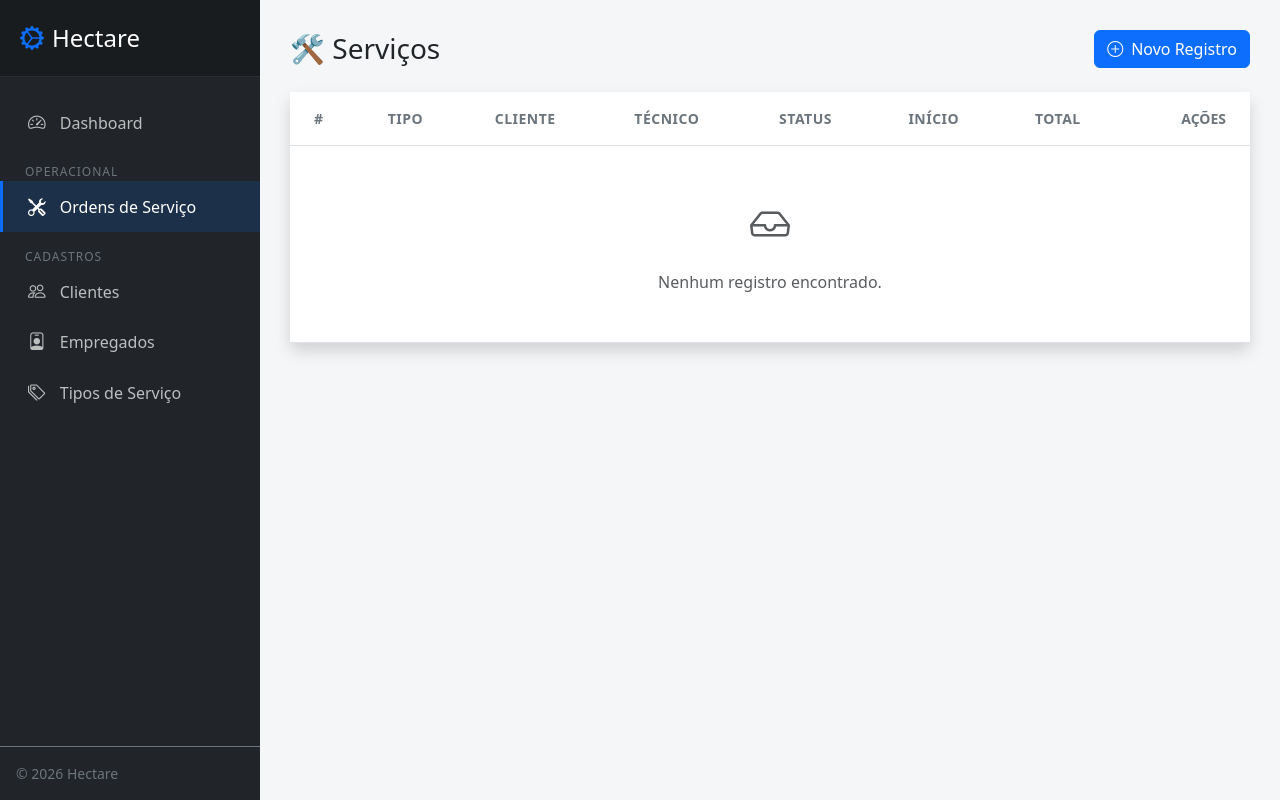
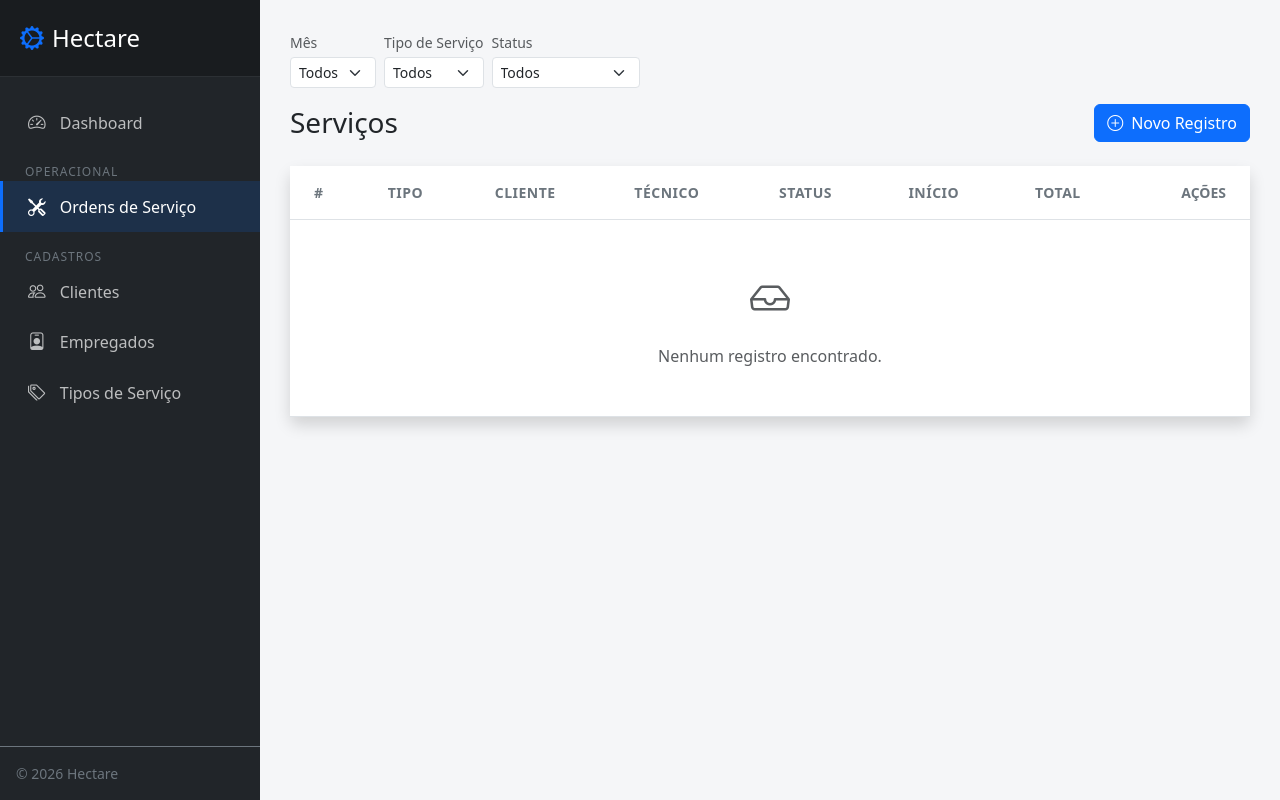
Before and after one commit to Vaz15k/projeto_hectare, a Django app: page /servicos/ in a window 1280 px wide. Run offline with Django 5.2, Linux system fonts and the light colour scheme; data that the repository does not hold is empty; some libraries are stand-ins or nearby versions.

Commit message:
feat: Adição filtros
- Filtros simples nas paginas (mes, tipo e status)

```diff
--- a/core/views.py
+++ b/core/views.py
@@ -1,5 +1,5 @@
 import json
-from datetime import timedelta
+from datetime import datetime, timedelta
 
 from django.db.models import Sum, Count
 from django.db.models.functions import TruncMonth
@@ -10,36 +10,95 @@ from .models import Servico, Cliente, Empregado, TipoServico, GastoExtra
 from .forms import ClienteForm, ServicoForm, EmpregadoForm, TipoServicoForm, GastoExtraFormSet, AnexoServicoFormSet
 
 
+def _build_filtro_ctx(request):
+    mes = request.GET.get('mes', '')
+    tipo_servico_id = request.GET.get('tipo_servico', '')
+    status = request.GET.get('status', '')
+
+    meses_disponiveis = Servico.objects.dates('data_competencia', 'month', order='DESC')
+    tipos_servico = TipoServico.objects.all()
+
+    query_params = request.GET.copy()
+    query_params.pop('page', None)
+    query_string = query_params.urlencode()
+
+    ctx = {
+        'mes_selecionado': mes,
+        'tipo_servico_selecionado': str(tipo_servico_id) if tipo_servico_id else '',
+        'status_selecionado': status,
+        'meses_disponiveis': [
+            {'value': m.strftime('%Y-%m'), 'label': m.strftime('%m/%Y')}
+            for m in meses_disponiveis
+        ],
+        'tipos_servico': tipos_servico,
+        'status_opcoes': Servico.STATUS_POS,
+        'tem_filtros': bool(mes or tipo_servico_id or status),
+        'query_string': query_string,
+    }
+
+    def aplicar(qs, excluir_mes=False, excluir_status=False):
+        if mes and not excluir_mes:
+            try:
+                y, m = map(int, mes.split('-'))
+                qs = qs.filter(data_competencia__year=y, data_competencia__month=m)
+            except (ValueError, TypeError):
+                pass
+        if tipo_servico_id:
+            try:
+                qs = qs.filter(tipo_servico_id=int(tipo_servico_id))
+            except (ValueError, TypeError):
+                pass
+        if status and not excluir_status:
+            qs = qs.filter(status=status)
+        return qs
+
+    return ctx, aplicar
+
+
 def home(request):
     hoje = timezone.now()
     primeiro_dia_mes = hoje.replace(day=1, hour=0, minute=0, second=0, microsecond=0)
 
-    servicos_em_andamento = Servico.objects.filter(status='EM_ANDAMENTO').count()
+    filtro_ctx, aplicar_filtro = _build_filtro_ctx(request)
+    base = aplicar_filtro(Servico.objects.all())
 
-    faturamento_mes = Servico.objects.filter(
+    mes_ref = primeiro_dia_mes
+    if filtro_ctx['mes_selecionado']:
+        try:
+            y, m = map(int, filtro_ctx['mes_selecionado'].split('-'))
+            mes_ref = datetime(y, m, 1, tzinfo=primeiro_dia_mes.tzinfo)
+        except (ValueError, TypeError):
+            pass
+
+    servicos_em_andamento = base.filter(status='EM_ANDAMENTO').count()
+
+    faturamento_mes = base.filter(
         status='CONCLUIDO',
-        data_competencia=primeiro_dia_mes,
+        data_competencia=mes_ref,
     ).aggregate(total=Sum('valor_total'))['total'] or 0
 
-    total_clientes = Cliente.objects.filter(ativo=True).count()
-    km_total = Servico.objects.aggregate(total=Sum('km_rodado'))['total'] or 0
+    clientes_base = Cliente.objects.all()
+    total_clientes = clientes_base.filter(ativo=True).count()
+    km_total = base.aggregate(total=Sum('km_rodado'))['total'] or 0
 
     status_map = dict(Servico.STATUS_POS)
     color_map = {
         'ORCAMENTO': '#0d6efd', 'AGENDADO': '#6f42c1',
         'EM_ANDAMENTO': '#fd7e14', 'CONCLUIDO': '#198754', 'CANCELADO': '#dc3545',
     }
-    status_counts = dict(Servico.objects.values_list('status').annotate(count=Count('id')))
+
+    status_qs = aplicar_filtro(Servico.objects.all(), excluir_status=True)
+    status_counts = dict(status_qs.values_list('status').annotate(count=Count('id')))
     status_labels = [status_map[k] for k, _ in Servico.STATUS_POS]
     status_values = [status_counts.get(k, 0) for k, _ in Servico.STATUS_POS]
     status_colors = [color_map[k] for k, _ in Servico.STATUS_POS]
 
     months = []
     for i in range(5, -1, -1):
-        month_start = (primeiro_dia_mes - timedelta(days=i * 32)).replace(day=1)
-        months.append(month_start)
+        months.append((mes_ref - timedelta(days=i * 32)).replace(day=1))
 
-    revenue_data = Servico.objects.filter(
+    revenue_qs = aplicar_filtro(Servico.objects.all(), excluir_mes=True)
+    revenue_data = revenue_qs.filter(
         status='CONCLUIDO',
         data_competencia__gte=months[0],
     ).annotate(month=TruncMonth('data_competencia')).values('month').annotate(
@@ -54,15 +113,16 @@ def home(request):
     month_labels = [m.strftime('%m/%Y') for m in months]
     month_values = [revenue_by_month.get((m.year, m.month), 0) for m in months]
 
-    ultimos_servicos = Servico.objects.select_related(
+    ultimos_servicos = base.select_related(
         'cliente', 'tecnico', 'tipo_servico'
     ).order_by('-data_criacao')[:5]
 
-    proximos_agendamentos = Servico.objects.filter(
+    proximos_agendamentos = base.filter(
         status='AGENDADO', data_inicio__gte=hoje,
     ).select_related('cliente', 'tecnico', 'tipo_servico').order_by('data_inicio')[:5]
 
     return render(request, 'dashboard.html', {
+        **filtro_ctx,
         'servicos_em_andamento': servicos_em_andamento,
         'faturamento_mes': faturamento_mes,
         'total_clientes': total_clientes,
@@ -202,16 +262,26 @@ def editar_empregado(request, pk):
 
 
 def listar_servicos(request):
-    servicos = Servico.objects.all().order_by("-data_inicio")
+    from django.core.paginator import Paginator
+
+    filtro_ctx, aplicar_filtro = _build_filtro_ctx(request)
+    servicos = aplicar_filtro(Servico.objects.all()).order_by('-data_inicio')
+
+    paginator = Paginator(servicos, 20)
+    page_number = request.GET.get('page', 1)
+    page_obj = paginator.get_page(page_number)
+
     return render(
         request,
-        "listar_generico.html",
+        'listar_generico.html',
         {
-            "titulo": "🛠️ Serviços",
-            "url_criar": "criar_servico",
-            "linhas_partial": "partials/linhas_servicos.html",
-            "itens": servicos,
-            "colunas": ["#", "Tipo", "Cliente", "Técnico", "Status", "Início", "Total"],
+            **filtro_ctx,
+            'titulo': 'Serviços',
+            'url_criar': 'criar_servico',
+            'linhas_partial': 'partials/linhas_servicos.html',
+            'itens': page_obj,
+            'colunas': ['#', 'Tipo', 'Cliente', 'Técnico', 'Status', 'Início', 'Total'],
+            'mostrar_filtros': True,
         },
     )
 
--- a/templates/dashboard.html
+++ b/templates/dashboard.html
@@ -38,7 +38,9 @@
 
 {% block content %}
 <div class="container-fluid px-0">
-    <h2 class="mb-4 fw-semibold">Dashboard</h2>
+    <h2 class="mb-3 fw-semibold">Dashboard</h2>
+
+    {% include 'partials/filtro_bar.html' %}
 
     <div class="row g-3 mb-4">
         <div class="col-xl-3 col-md-6">
--- a/templates/listar_generico.html
+++ b/templates/listar_generico.html
@@ -2,6 +2,11 @@
 
 {% block content %}
 <div class="container-fluid p-0">
+
+    {% if mostrar_filtros %}
+        {% include 'partials/filtro_bar.html' %}
+    {% endif %}
+
     <div class="d-flex justify-content-between align-items-center mb-4">
         <h2 class="h3 mb-0 text-gray-800">{{ titulo }}</h2>
         {% if url_criar %}
@@ -45,15 +50,21 @@
             <nav aria-label="Page navigation">
                 <ul class="pagination justify-content-center mb-0">
                     {% if itens.has_previous %}
-                    <li class="page-item"><a class="page-link" href="?page={{ itens.previous_page_number }}">Anterior</a></li>
+                    <li class="page-item"><a class="page-link" href="?{% if query_string %}{{ query_string }}&{% endif %}page={{ itens.previous_page_number }}">Anterior</a></li>
                     {% else %}
                     <li class="page-item disabled"><span class="page-link">Anterior</span></li>
                     {% endif %}
 
-                    <li class="page-item active"><span class="page-link">{{ itens.number }}</span></li>
+                    {% for num in itens.paginator.page_range %}
+                        {% if num == itens.number %}
+                        <li class="page-item active"><span class="page-link">{{ num }}</span></li>
+                        {% elif num >= itens.number|add:"-2" and num <= itens.number|add:"2" %}
+                        <li class="page-item"><a class="page-link" href="?{% if query_string %}{{ query_string }}&{% endif %}page={{ num }}">{{ num }}</a></li>
+                        {% endif %}
+                    {% endfor %}
 
                     {% if itens.has_next %}
-                    <li class="page-item"><a class="page-link" href="?page={{ itens.next_page_number }}">Próximo</a></li>
+                    <li class="page-item"><a class="page-link" href="?{% if query_string %}{{ query_string }}&{% endif %}page={{ itens.next_page_number }}">Próximo</a></li>
                     {% else %}
                     <li class="page-item disabled"><span class="page-link">Próximo</span></li>
                     {% endif %}
--- /dev/null
+++ b/templates/partials/filtro_bar.html
@@ -0,0 +1,38 @@
+<form method="GET" class="row g-2 align-items-end mb-3" id="filtro-form">
+    <div class="col-auto">
+        <label for="filtro-mes" class="form-label small text-muted mb-1">Mês</label>
+        <select name="mes" id="filtro-mes" class="form-select form-select-sm" onchange="this.form.submit()">
+            <option value="">Todos</option>
+            {% for m in meses_disponiveis %}
+            <option value="{{ m.value }}" {% if m.value == mes_selecionado %}selected{% endif %}>{{ m.label }}</option>
+            {% endfor %}
+        </select>
+    </div>
+
+    <div class="col-auto">
+        <label for="filtro-tipo" class="form-label small text-muted mb-1">Tipo de Serviço</label>
+        <select name="tipo_servico" id="filtro-tipo" class="form-select form-select-sm" onchange="this.form.submit()">
+            <option value="">Todos</option>
+            {% for t in tipos_servico %}
+            <option value="{{ t.pk }}" {% if t.pk|stringformat:"s" == tipo_servico_selecionado %}selected{% endif %}>{{ t.nome }}</option>
+            {% endfor %}
+        </select>
+    </div>
+
+    <div class="col-auto">
+        <label for="filtro-status" class="form-label small text-muted mb-1">Status</label>
+        <select name="status" id="filtro-status" class="form-select form-select-sm" onchange="this.form.submit()">
+            <option value="">Todos</option>
+            {% for key, label in status_opcoes %}
+            <option value="{{ key }}" {% if key == status_selecionado %}selected{% endif %}>{{ label }}</option>
+            {% endfor %}
+        </select>
+    </div>
+
+    {% if tem_filtros %}
+    <div class="col-auto">
+        <label class="form-label small text-muted mb-1">&nbsp;</label>
+        <a href="?" class="btn btn-sm btn-outline-secondary d-block">Limpar filtros</a>
+    </div>
+    {% endif %}
+</form>
```
